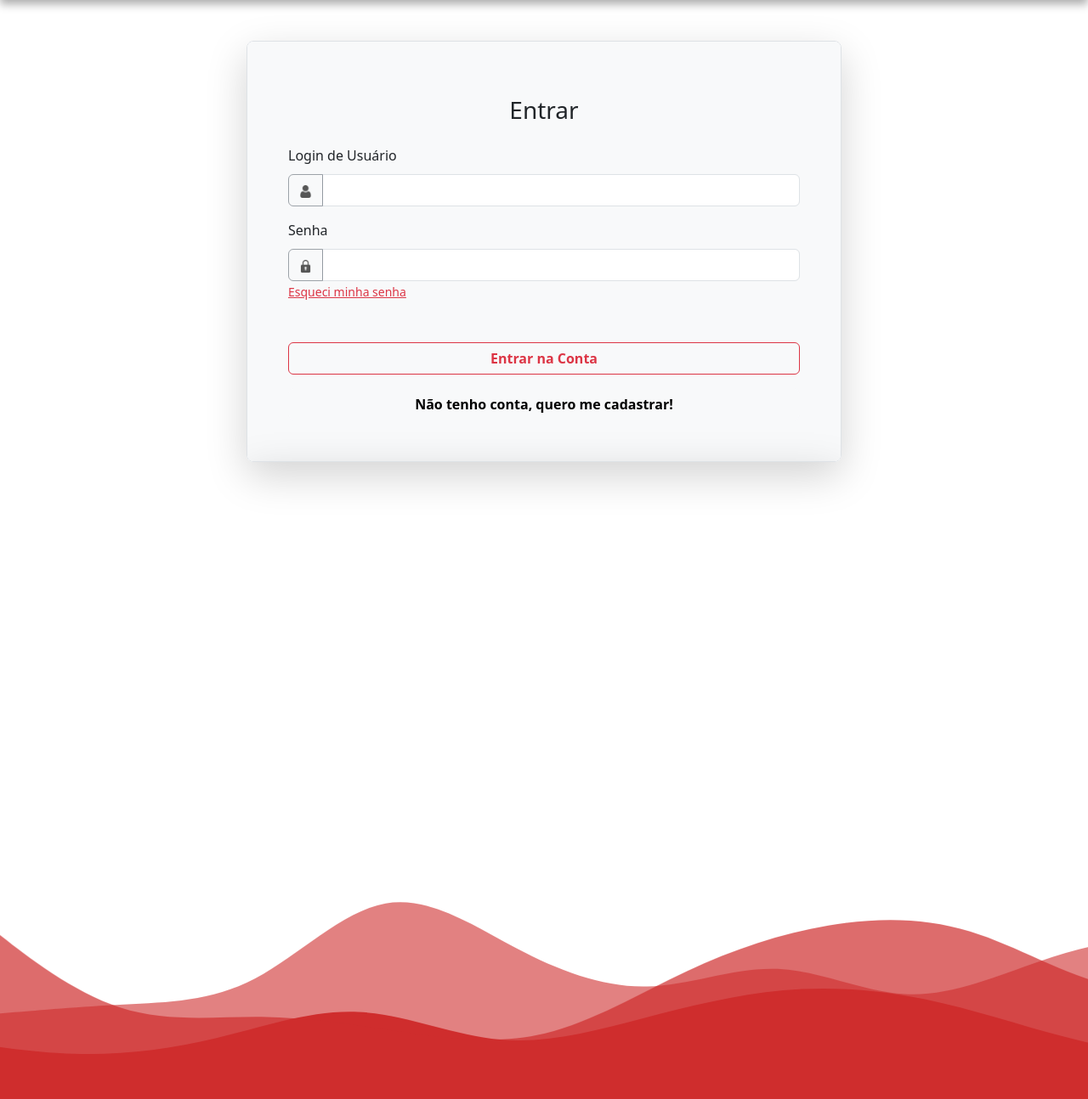
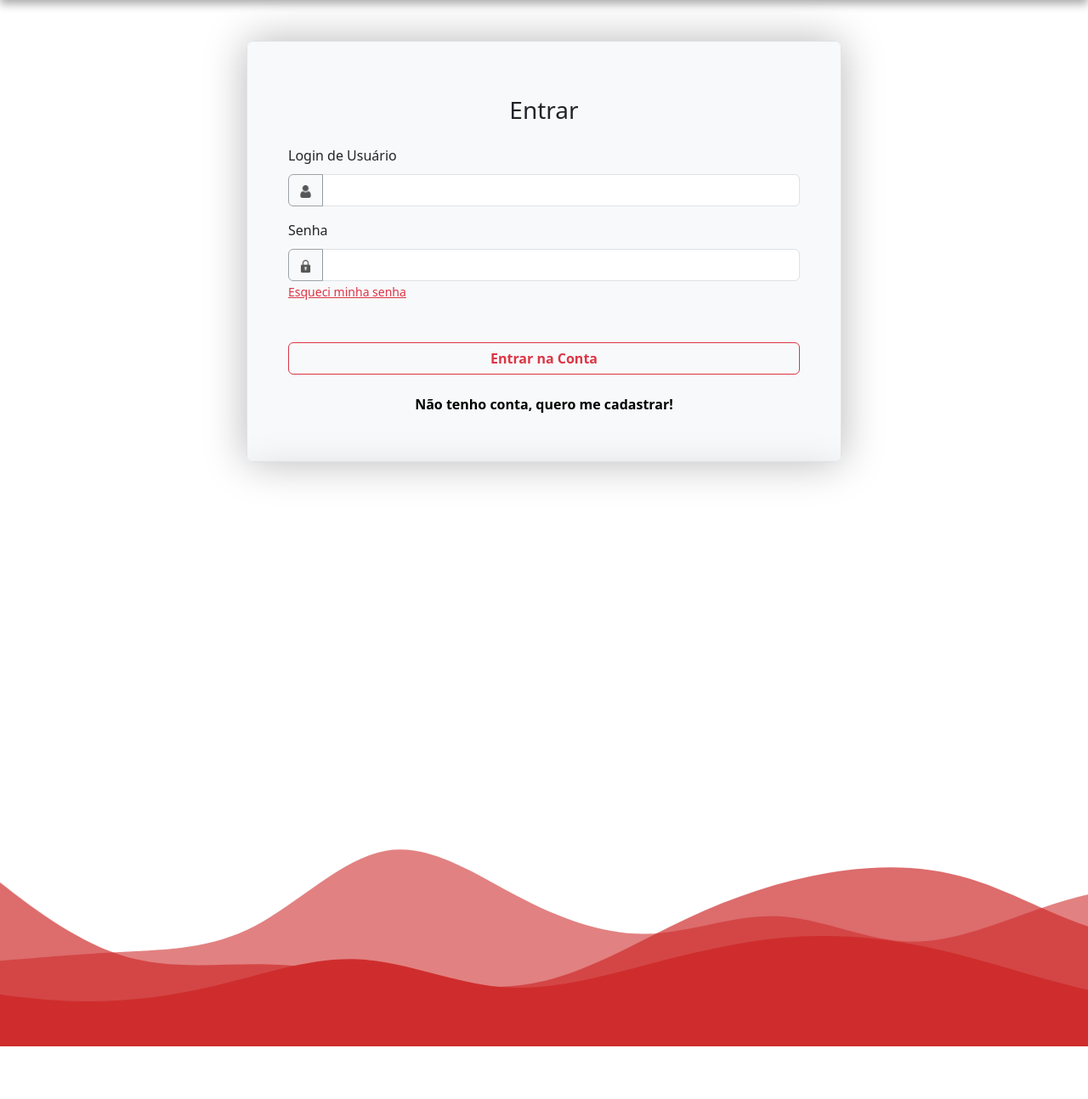
Before and after one commit to gabrielmjacques/telecall, a PHP site: page /login.html in a window 1280 px wide. Shown: the part 70-1364 px from the top of the page at 85% size. After the commit the page ends 1302 px from the top, so only its background shows below. Run offline with PHP 8.4, Linux system fonts and the light colour scheme.

Commit message:
Mudança nas sombras da página de login

```diff
--- a/css/login.css
+++ b/css/login.css
@@ -38,7 +38,7 @@
     z-index: -1;
     left: 0;
     right: 0;
-    bottom: -10%;
+    bottom: -5%;
 }
 
 .wave-1 {
--- a/login.html
+++ b/login.html
@@ -30,8 +30,8 @@
     <div class="container mt-5 mx-auto">
         <div class="row">
 
-            <div class="col-12 p-0 border shadow-lg rounded-3 mx-auto position-relative overflow-hidden"
-                style="max-width: 700px;">
+            <div class="col-12 p-0 border rounded-3 mx-auto position-relative overflow-hidden"
+                style="max-width: 700px; box-shadow: 0 0 50px #00000049;">
 
                 <!-- Tela de Login -->
                 <div class="p-5 bg-light" id="login_div" style="transition-duration: 0.7s;">
```
